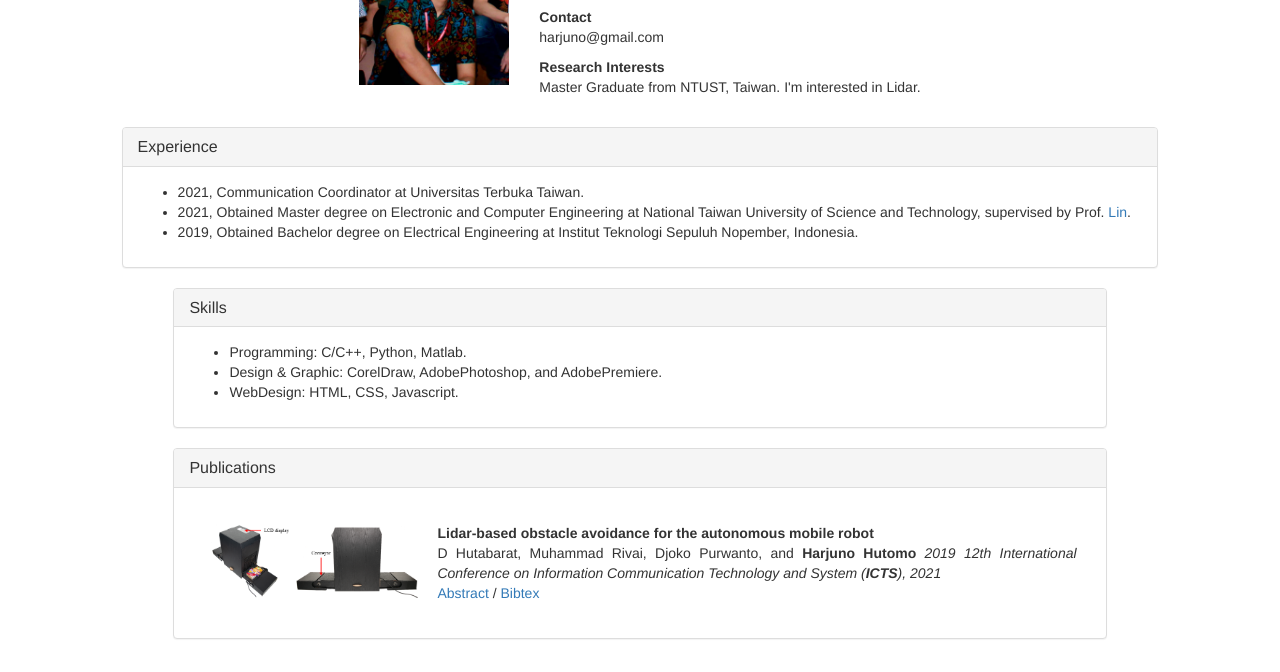
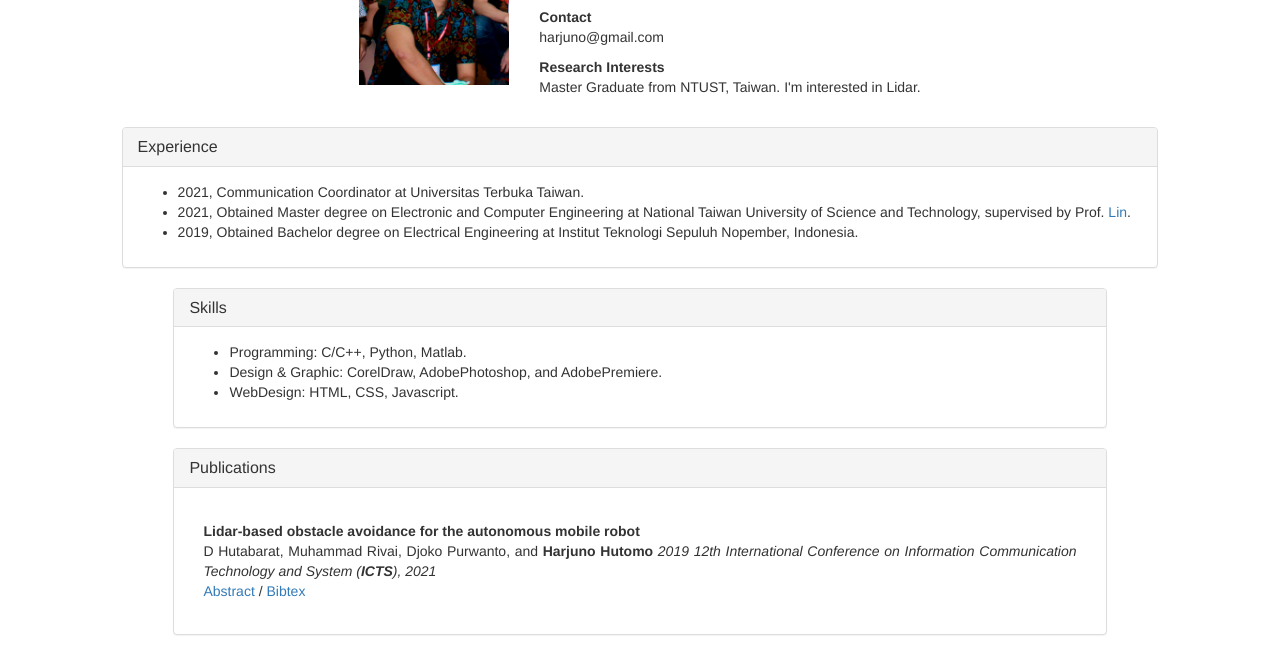
Before and after one commit to harjuno-hutomo/harjuno-hutomo.github.io, a plain HTML site: page index.html in a window 1280 px wide. Shown: the part 128-800 px from the top of the page. Drawn offline with nearby package versions, Linux system fonts and the light colour scheme.

Commit message:
Update index.html

```diff
--- a/index.html
+++ b/index.html
@@ -177,9 +177,6 @@ table.center {
                       <div class="paper">
                           <table>
                           <tr>
-                            <td>
-                              <img class="paper"  src="images/ISST.png"/> <!--alt="Dummy Image" width="220"/> height="40.6" /-->
-                            </td>
                             <td class="paper" style="text-align: justify; text-justify: inter-word;">
                               <b>Lidar-based obstacle avoidance for the autonomous mobile robot</b></br>
                               D Hutabarat, Muhammad Rivai, Djoko Purwanto, and <strong>Harjuno Hutomo</strong>
```
